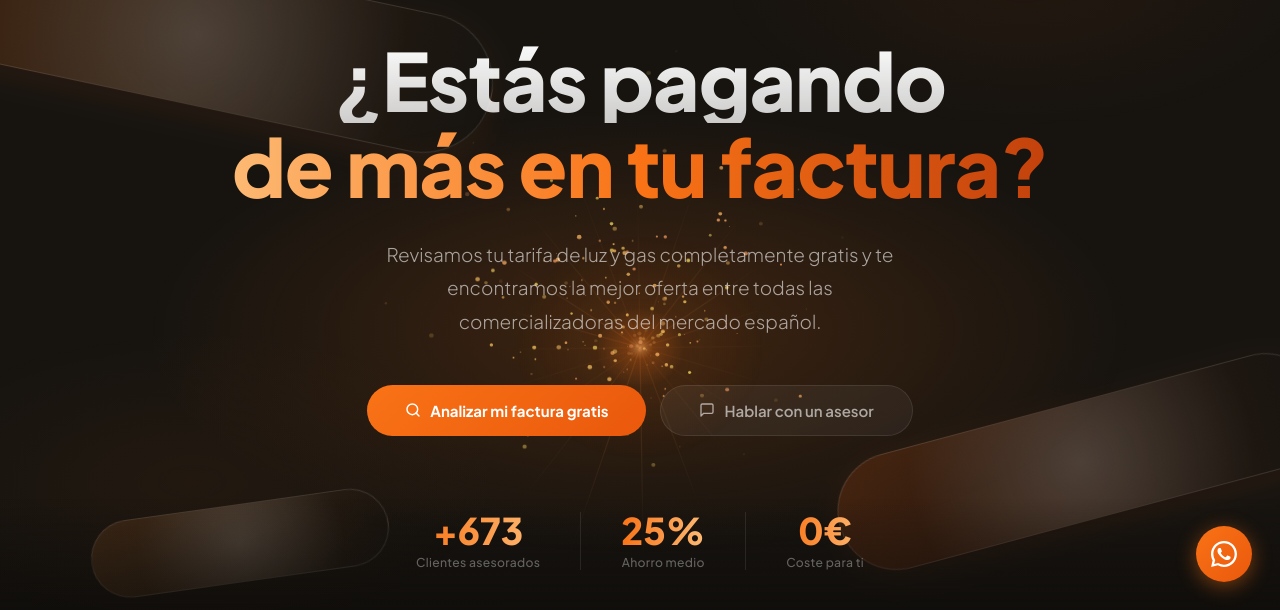
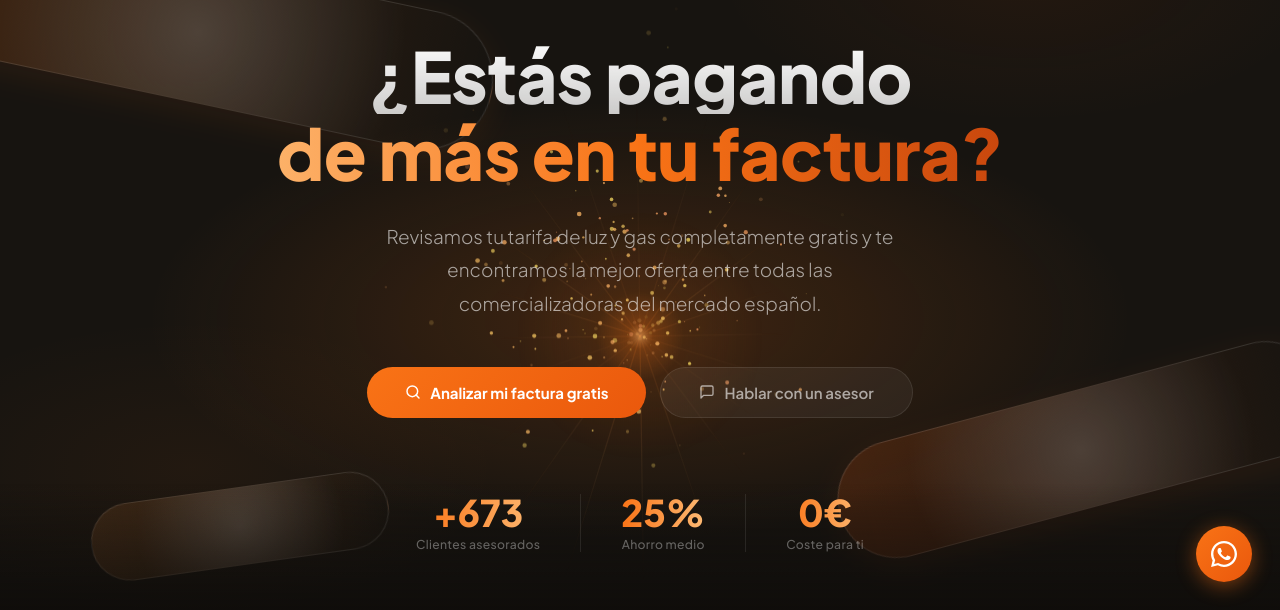
Before and after one commit to borjalff-byte/siahorro, a website: page index.html in a window 1280 px wide. Shown: the part 190-800 px from the top of the page. Drawn offline with Linux system fonts and the light colour scheme.

Commit message:
fix: overflow-x hidden en html + reducir hero h1 para evitar corte lateral

```diff
--- a/index.html
+++ b/index.html
@@ -39,6 +39,7 @@
     <link href="https://fonts.googleapis.com/css2?family=Plus+Jakarta+Sans:ital,wght@0,300;0,400;0,500;0,600;0,700;0,800;0,900;1,300;1,400&display=swap" rel="stylesheet">
     <style>
         *, *::before, *::after { box-sizing: border-box; margin: 0; padding: 0; }
+        html { overflow-x: hidden; max-width: 100vw; }
 
         :root {
             --orange:      #F97316;
@@ -140,7 +141,7 @@
             margin-bottom: 40px; animation: fadeUp 1s ease .5s both;
         }
         .badge-dot { width: 7px; height: 7px; border-radius: 50%; background: var(--orange); box-shadow: 0 0 8px var(--orange); flex-shrink: 0; }
-        .hero h1 { font-size: clamp(2.4rem, 6.5vw, 5rem); font-weight: 900; line-height: 1.08; letter-spacing: -1px; margin-bottom: 28px; animation: fadeUp 1s ease .7s both; overflow-wrap: break-word; }
+        .hero h1 { font-size: clamp(2rem, 5.5vw, 4.6rem); font-weight: 900; line-height: 1.1; letter-spacing: -.5px; margin-bottom: 28px; animation: fadeUp 1s ease .7s both; word-break: break-word; overflow-wrap: break-word; }
         .hero h1 .l1 { display: block; background: linear-gradient(to bottom, #fff, rgba(255,255,255,.78)); -webkit-background-clip: text; -webkit-text-fill-color: transparent; background-clip: text; }
         .hero h1 .l2 { display: block; background: linear-gradient(to right, #FDBA74, var(--orange), #C2410C); -webkit-background-clip: text; -webkit-text-fill-color: transparent; background-clip: text; }
         .hero p { font-size: clamp(.98rem, 2.2vw, 1.18rem); color: var(--t60); max-width: 540px; margin: 0 auto 46px; line-height: 1.78; font-weight: 300; animation: fadeUp 1s ease .9s both; }
```
